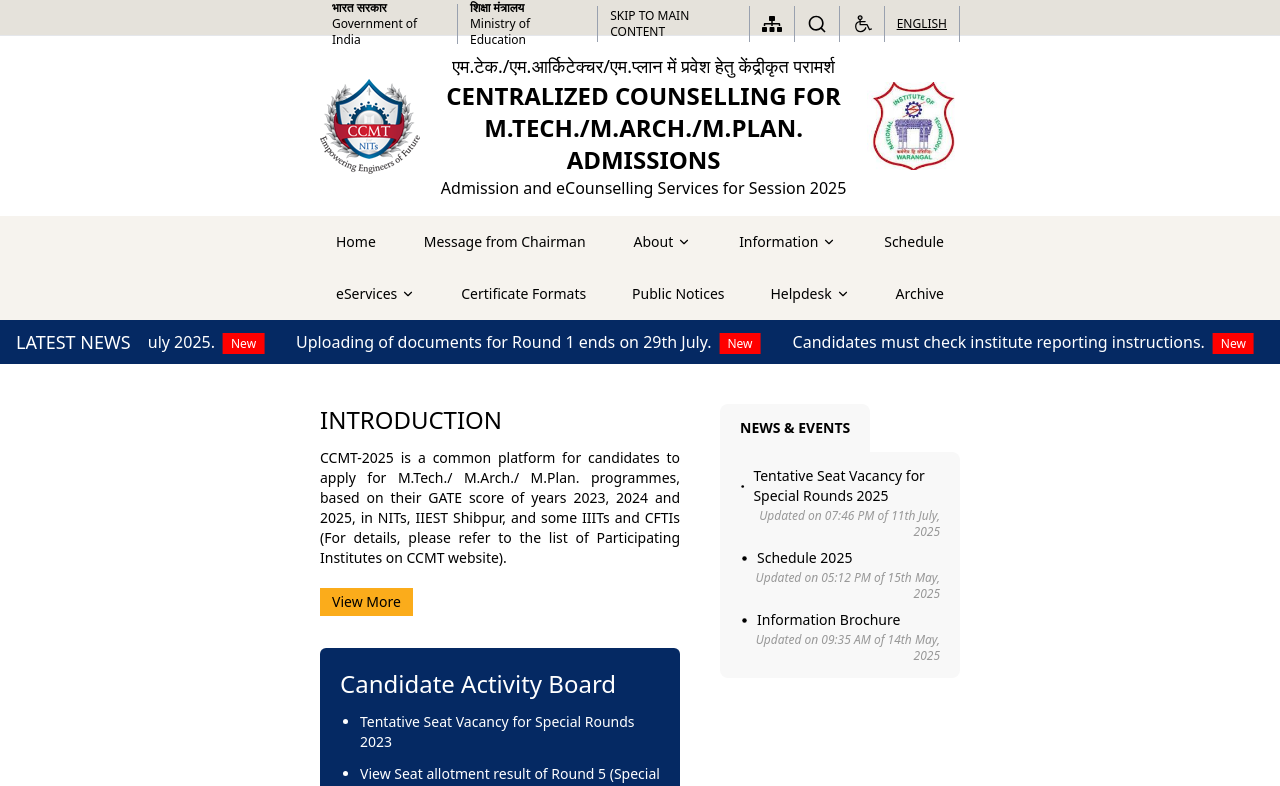
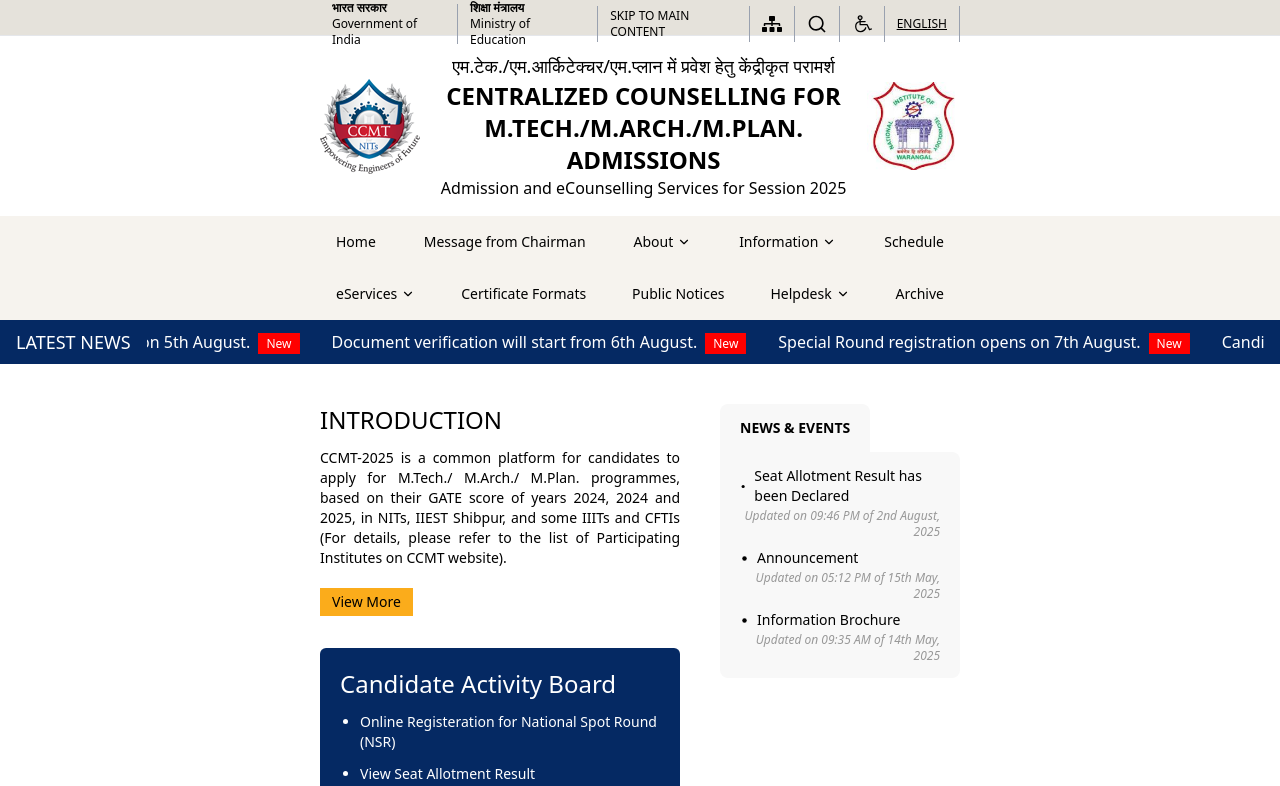
Before and after one commit to monishranjan/GOAPS, a React (Vite) app: page /ccmt-admissions in a window 1280 px wide. Shown: the top 786 px of the page. Built offline with nearby package versions, Linux system fonts and the light colour scheme; sample sign-in values are in the browser's storage.

Commit message:
Update footer links, news items, and document titles across components

```diff
--- a/src/components/Footer.jsx
+++ b/src/components/Footer.jsx
@@ -2,7 +2,7 @@
 import { BiIdCard } from "react-icons/bi";
 
 const usefulLinks = [
-  { label: "GATE", href: "https://gate.iitkgp.ac.in/" },
+  { label: "GATE", href: "/" },
   { label: "CCMN", href: "http://ccmn.admissions.nic.in" },
   {
     label: "CCMT-CCMN-CSAB-DASA Promotions",
--- a/src/components/counsellingComps/CounsellingNewsEvent.jsx
+++ b/src/components/counsellingComps/CounsellingNewsEvent.jsx
@@ -3,12 +3,12 @@
 
 const newsList = [
   {
-    title: "Tentative Seat Vacancy for Special Rounds 2025",
-    url: "https://ccmt.admissions.nic.in/document/tentative-seat-vacancy-for-special-rounds-2025/",
-    date: "Updated on 07:46 PM of 11th July, 2025",
+    title: "Seat Allotment Result has been Declared",
+    url: "/admissions",
+    date: "Updated on 09:46 PM of 2nd August, 2025",
   },
   {
-    title: "Schedule 2025",
+    title: "Announcement",
     url: "https://ccmt.admissions.nic.in/document/schedule-2025/",
     date: "Updated on 05:12 PM of 15th May, 2025",
   },
@@ -32,7 +32,7 @@
           <li key={index} className="flex flex-col">
             <a
               href={item.url}
-              className="hover:underline text-left text-sm text-black flex items-center gap-2"
+              className="text-left text-sm text-black flex items-center gap-2 cursor-default"
               target="_blank"
               rel="noopener noreferrer"
             ><GoDotFill size={9}/>
--- a/src/components/counsellingComps/CounsellingPublicNotices.jsx
+++ b/src/components/counsellingComps/CounsellingPublicNotices.jsx
@@ -5,7 +5,7 @@
   {
     title:
       "Important Update on Qualifying Degree Mapping/Corrections - CCMT-2025 & CCMN-2025",
-    url: "https://ccmt.admissions.nic.in/document/tentative-seat-vacancy-for-special-rounds-2025/",
+    url: "https://cdnbbsr.s3waas.gov.in/s301894d6f048493d2cacde3c579c315a3/uploads/2025/05/2025052863.pdf",
   },
 ];
 
--- a/src/components/counsellingComps/LatestNewsTicker.jsx
+++ b/src/components/counsellingComps/LatestNewsTicker.jsx
@@ -2,12 +2,11 @@
 import Slider from "react-slick";
 
 const newsItems = [
-  "Seat allotment result of Special Round II has been declared.",
-  "Round 1 Counselling to start from 25th July 2025.",
-  "Uploading of documents for Round 1 ends on 29th July.",
-  "Candidates must check institute reporting instructions.",
-  "Refund process for Round 2 will start on 10th August.",
-  "Round 3 registration opens on 14th August.",
+  "Seat allotment result has been declared.",
+  "Choice locking for colleges and programs will end on 5th August.",
+  "Document verification will start from 6th August.",
+  "Special Round registration opens on 7th August.",
+  "Candidates must carefully review institute reporting guidelines.",
 ];
 
 const LatestNewsTicker = () => {
--- a/src/conselling/home.jsx
+++ b/src/conselling/home.jsx
@@ -1,4 +1,4 @@
-import React from "react";
+import React, { useEffect } from "react";
 import { Link } from "react-router-dom";
 
 import TopBar from "../components/counsellingComps/CounsellingTopbar";
@@ -10,6 +10,10 @@
 import Footer from "../components/Footer";
 
 const CounsellingHome = () => {
+  useEffect(() => {
+    document.title = "CENTRALIZED COUNSELLING FOR M.TECH./ M.ARCH./ M.PLAN. ADMISSIONS | India";
+  }, []);
+
   return (
     <main className="min-h-screen">
       <TopBar />
@@ -25,7 +29,7 @@
               <p className="text-sm text-justify">
                 CCMT-2025 is a common platform for candidates to apply for
                 M.Tech./ M.Arch./ M.Plan. programmes, based on their GATE score
-                of years 2023, 2024 and 2025, in NITs, IIEST Shibpur, and some
+                of years 2024, 2024 and 2025, in NITs, IIEST Shibpur, and some
                 IIITs and CFTIs (For details, please refer to the list of
                 Participating Institutes on CCMT website).
               </p>
@@ -41,12 +45,12 @@
               <ul className="list-disc pl-5 text-sm space-y-3 mb-3">
                 <li>
                   <a
-                    href="https://example.com/tentative-seat-vacancy"
+                    href="https://admissions.nic.in/CCMT/Applicant/root/Home.aspx?enc=89xw0ctRCXfaXHy3CACizEsgHPjuaF4gWgIcbO8+kmb1tcLtg1zW34FV4jC49Zqwkaa7YGd5s1r0RcJuudOyqA=="
                     target="_blank"
                     rel="noopener noreferrer"
                     className="hover:underline hover:cursor-pointer"
                   >
-                    Tentative Seat Vacancy for Special Rounds 2023
+                    Online Registeration for National Spot Round (NSR)
                   </a>
                 </li>
                 <li>
@@ -54,22 +58,22 @@
                     to="/admissions"
                     className="hover:underline hover:cursor-pointer"
                   >
-                    View Seat allotment result of Round 5 (Special Round II)
+                    View Seat Allotment Result
                   </Link>
                 </li>
                 <li>
                   <a
-                    href="https://example.com/seat-matrix-2023"
+                    href="https://admissions.nic.in/CCMT/Applicant/Report/SeatMatrixForm_CC.aspx?boardid=105012521"
                     target="_blank"
                     rel="noopener noreferrer"
                     className="hover:underline hover:cursor-pointer"
                   >
-                    Seat Matrix in Regular Rounds 2023
+                    Seat Matrix in Regular Rounds 2025
                   </a>
                 </li>
                 <li>
                   <a
-                    href="https://example.com/participating-institutes-fee"
+                    href="https://admissions.nic.in/ccmt/applicant/report/ViewPIBalanceFeeList.aspx?boardid=105012521"
                     target="_blank"
                     rel="noopener noreferrer"
                     className="hover:underline hover:cursor-pointer"
@@ -79,7 +83,7 @@
                 </li>
                 <li>
                   <a
-                    href="https://example.com/mapping-details"
+                    href="https://admissions.nic.in/ccmt/applicant/report/SeatMapping.aspx?boardid=105012521"
                     target="_blank"
                     rel="noopener noreferrer"
                     className="hover:underline hover:cursor-pointer"
@@ -90,7 +94,7 @@
                 </li>
                 <li>
                   <a
-                    href="https://example.com/special-eligibility"
+                    href="https://admissions.nic.in/ccmt/applicant/report/ViewSpecialEligibility.aspx?enc=Nm7QwHILXclJQSv2YVS+7oyfr3QTMnD485kebzU4RQjHPShCZV1JNhAqXFSs1WVi"
                     target="_blank"
                     rel="noopener noreferrer"
                     className="hover:underline hover:cursor-pointer"
--- a/src/pages/Admissions.jsx
+++ b/src/pages/Admissions.jsx
@@ -1,8 +1,13 @@
+import React, { useEffect } from "react";
+
 import Header from "../components/Admissions/Header.jsx";
 import Footer from "../components/Admissions/Footer.jsx";
 import LoginBox from "../components/Admissions/LoginBox.jsx";
 
 function Admissions() {
+  useEffect(() => {
+      document.title = "Online Counselling System";
+    }, []);
   return (
     <div className="min-h-screen">
       <Header />
```
